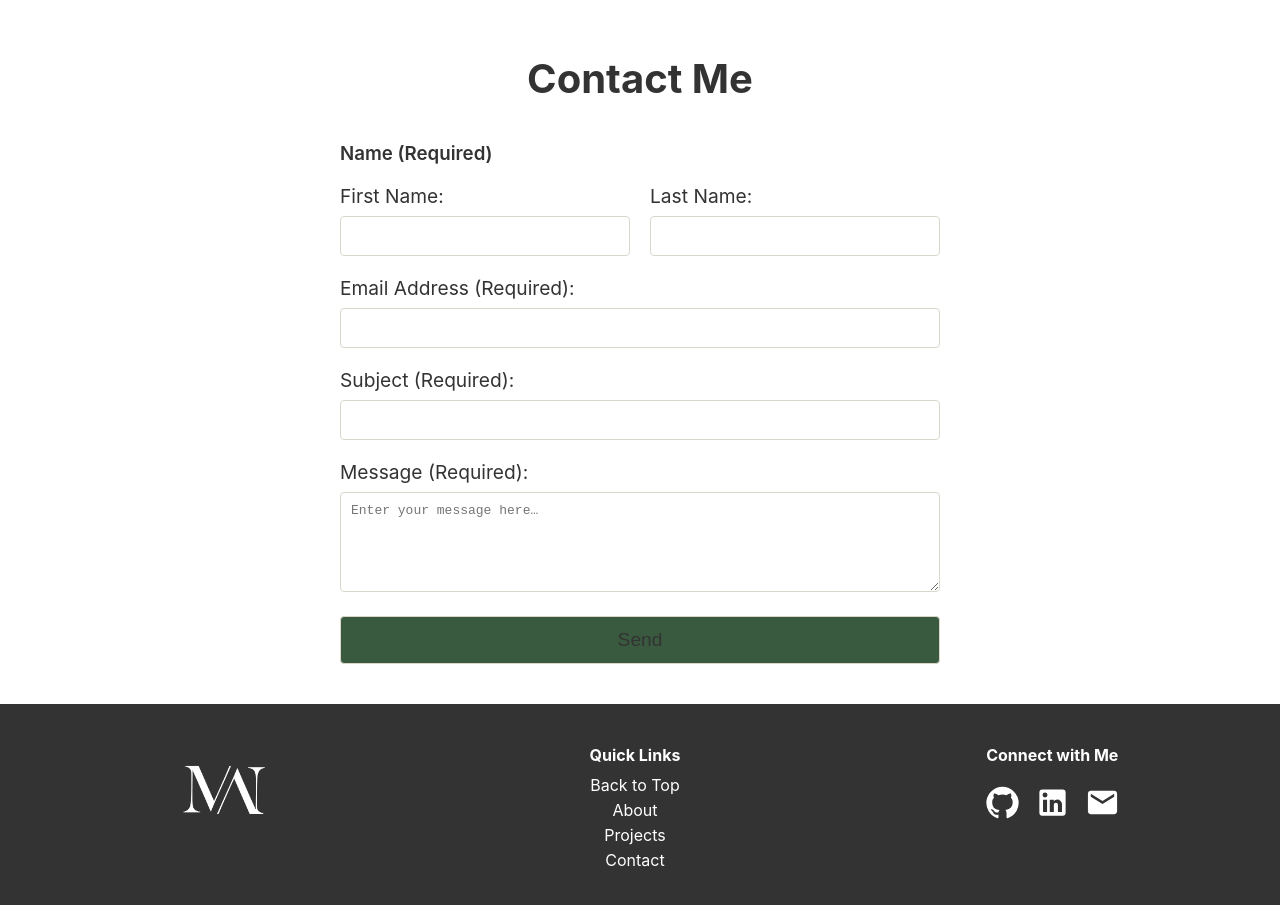
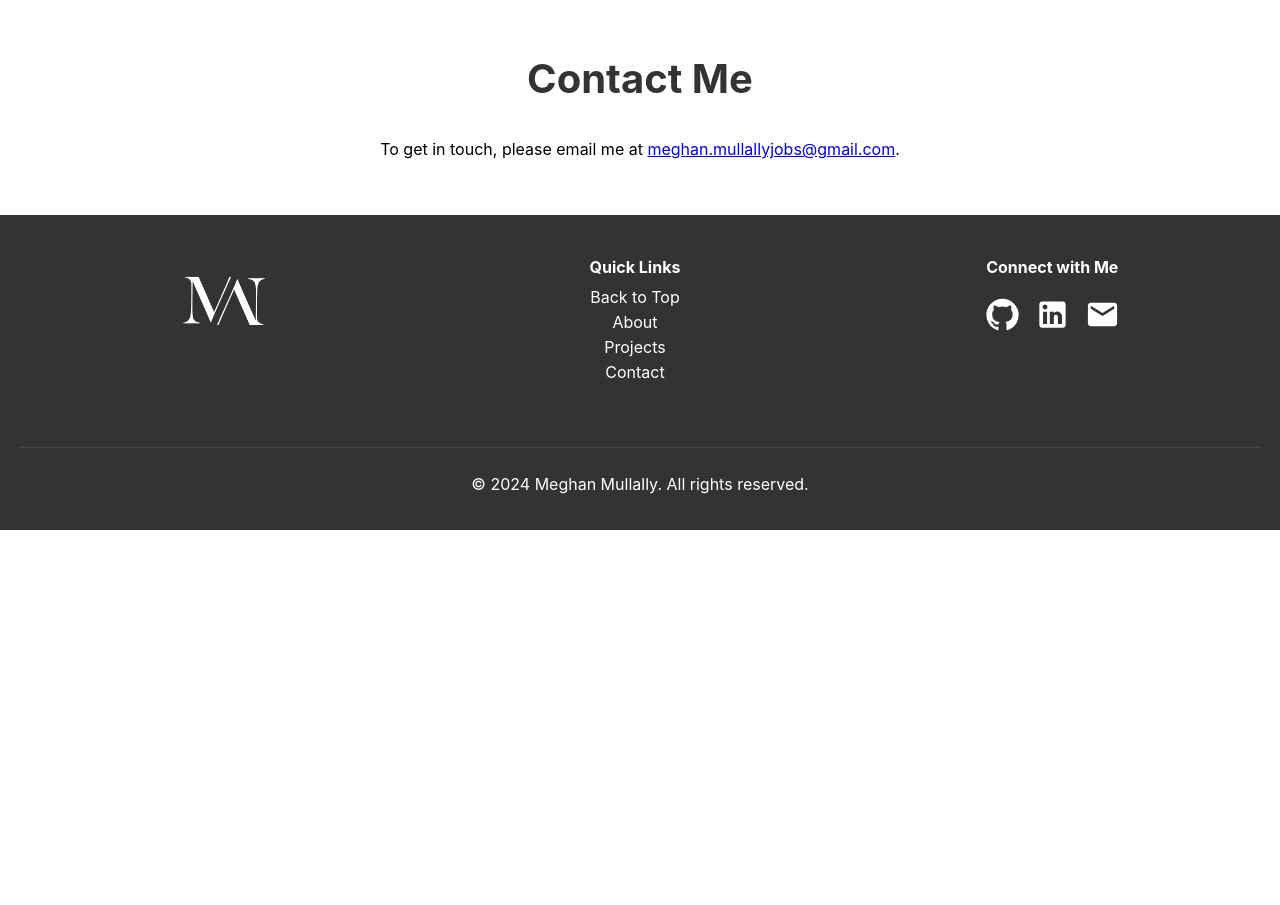
Before and after one commit to meghanmullally/meghanmullally.github.io, a React (Create React App) app: page / in a window 1280 px wide. Shown: the part 4840-5745 px from the top of the page. After the commit the page ends 5370 px from the top, so only its background shows below. Built offline with nearby package versions, Linux system fonts and the light colour scheme.

Commit message:
Update contact section with email link for GitHub Pages

```diff
--- a/src/components/Contact/Contact.jsx
+++ b/src/components/Contact/Contact.jsx
@@ -36,10 +36,14 @@ function Contact() {
       .catch((error) => alert("Submission failed. Please try again later."));
   };
 
+  // Determine if the current environment is Netlify
+  const isNetlify = window.location.hostname.includes("netlify.app");
+
   return (
     <section className={styles.contact} id="contact">
       <h2>Contact Me</h2>
       <div className={styles.contactContainer}>
+        {isNetlify ? (
           <form
             id="contactForm"
             onSubmit={handleSubmit}
@@ -107,6 +111,14 @@ function Contact() {
 
             <button type="submit">Send</button>
           </form>
+        ) : (
+          <p>
+          To get in touch, please email me at{" "}
+          <a href="mailto:meghan.mullallyjobs@gmail.com">
+            meghan.mullallyjobs@gmail.com
+          </a>.
+        </p>
+        )}
         <div id="formOutput"></div>
       </div>
     </section>
```
Lines whose indentation alone changed are shown as unchanged.
